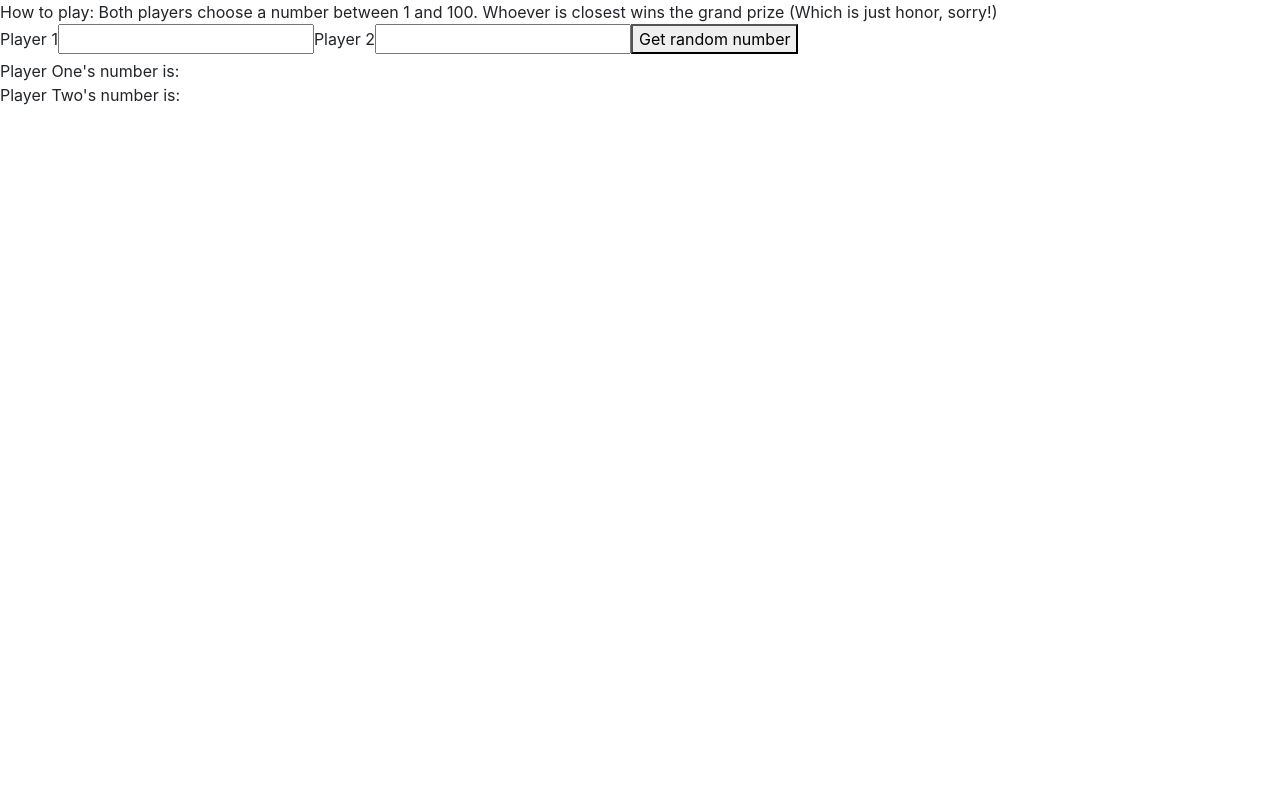
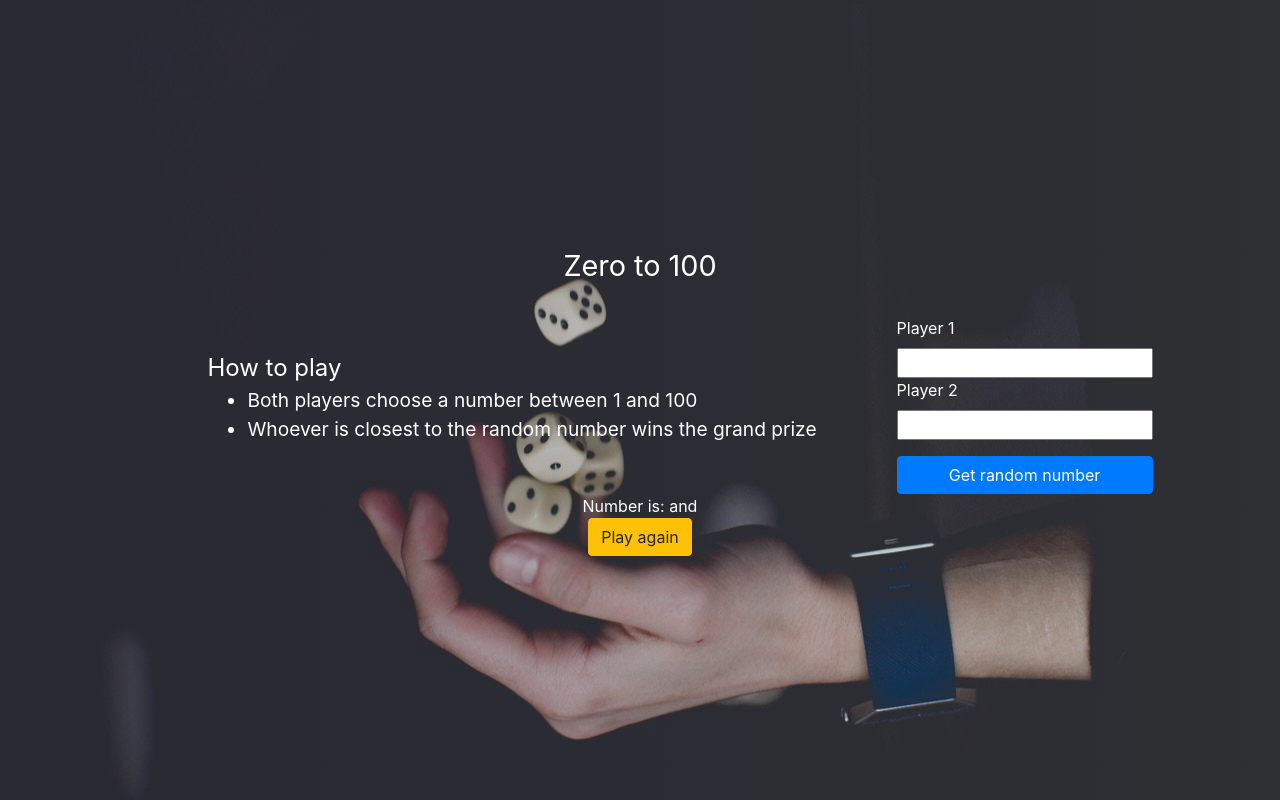
Before and after one commit to Wesssz/angular-zero-to-hundred, an Angular app: page / in a window 1280 px wide. Built offline with nearby package versions, Linux system fonts and the light colour scheme.

Commit message:
WIP adding layout and style

```diff
--- a/src/app/app.component.css
+++ b/src/app/app.component.css
@@ -0,0 +1,20 @@
+.app-title {
+  font-size: 1.8em;
+  padding-bottom: 1em;
+}
+
+.app-text-container {
+  padding: 0em 5em;
+}
+
+.app-text-title {
+  font-size: 1.5em;
+}
+
+.app-text {
+  font-size: 1.2em;
+}
+
+.app-button-submit {
+  margin-top: 1em;
+}
--- a/src/app/app.component.html
+++ b/src/app/app.component.html
@@ -1,16 +1,33 @@
-<div>
-  How to play: Both players choose a number between 1 and 100. Whoever is
-  closest wins the grand prize (Which is just honor, sorry!)
+<div class="d-flex flex-column align-items-center">
+  <div class="app-title">Zero to 100</div>
+  <div class="d-flex">
+    <div class="d-flex flex-column justify-content-center app-text-container">
+      <div class="app-text-title">How to play</div>
+      <ul class="app-text">
+        <li>
+          Both players choose a number between 1 and 100
+        </li>
+        <li>
+          Whoever is closest to the random number wins the grand prize
+        </li>
+      </ul>
     </div>
-
+    <div class="d-flex flex-column">
       <label for="Player 1">Player 1</label>
       <input type="number" id="Player 1" [(ngModel)]="player1num" />
       <label for="Player 2">Player 2</label>
       <input type="number" id="Player 2" [(ngModel)]="player2num" />
-<button (click)="submitHandler()" type="submit">
+      <button
+        (click)="submitHandler()"
+        type="submit"
+        class="btn btn-primary app-button-submit"
+      >
         Get random number
       </button>
-<div>Player One's number is: {{ player1num }}</div>
-<div>Player Two's number is: {{ player2num }}</div>
-<div *ngIf="winner">Number is: {{ randomNumber }} and {{ winner }} won!</div>
-<button (click)="resetHandler()" *ngIf="winner">Play again</button>
+    </div>
+  </div>
+  <div>Number is: {{ randomNumber }} and {{ winner }}</div>
+  <button (click)="resetHandler()" class="btn btn-warning">
+    Play again
+  </button>
+</div>
--- a/src/app/app.component.ts
+++ b/src/app/app.component.ts
@@ -12,7 +12,7 @@ export class AppComponent {
   winner: string;
 
   getRandomIntInclusive() {
-    this.randomNumber = Math.floor(Math.random() * 100) + 1;
+    this.randomNumber = Math.floor(Math.random() * 3) + 1;
     return this.randomNumber;
   }
 
@@ -39,12 +39,17 @@ export class AppComponent {
     }
     this.getRandomIntInclusive();
     if (
+      this.diffCheck(this.player1num, this.randomNumber) ===
+      this.diffCheck(this.player2num, this.randomNumber)
+    ) {
+      this.winner = "it's a draw!";
+    } else if (
       this.diffCheck(this.player1num, this.randomNumber) <
       this.diffCheck(this.player2num, this.randomNumber)
     ) {
-      this.winner = 'Player 1';
+      this.winner = 'Player One won!';
     } else {
-      this.winner = 'Player 2';
+      this.winner = 'Player Two won!';
     }
   }
 
--- a/src/styles.css
+++ b/src/styles.css
@@ -1 +1,19 @@
-/* You can add global styles to this file, and also import other style files */
+html,
+body {
+  height: 100%;
+}
+
+body {
+  display: flex;
+  align-items: center;
+  justify-content: center;
+  color: white !important;
+  background-image: linear-gradient(
+      to right,
+      rgba(43, 43, 57, 0.5),
+      rgba(75, 82, 83, 0.2)
+    ),
+    url("assets/person-about-to-catch-four-dices-1111597.jpg");
+  background-size: cover;
+  background-position-y: 60%;
+}
```
Also changed, not shown: src/assets/person-about-to-catch-four-dices-1111597.jpg (added). Lines whose indentation alone changed are shown as unchanged.
